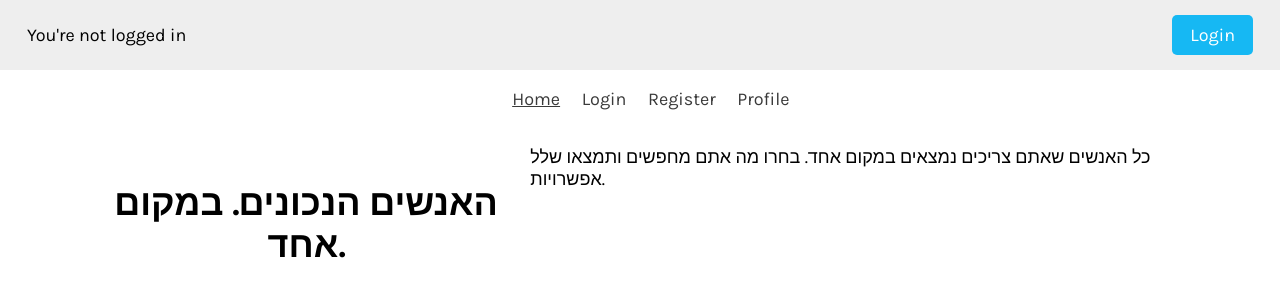
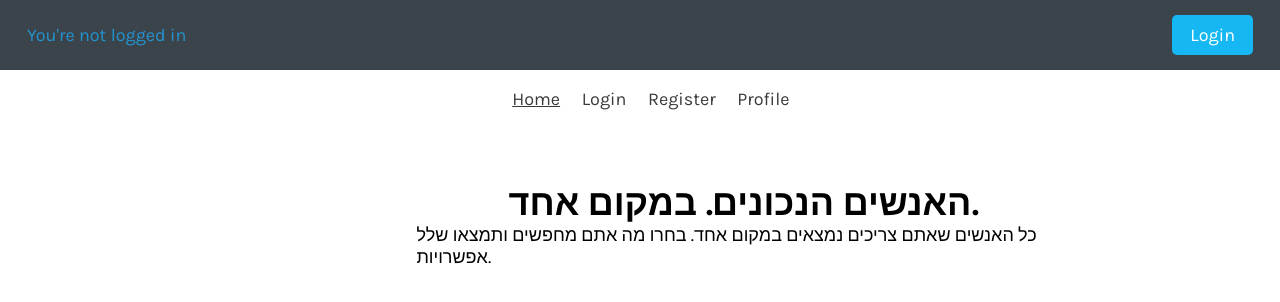
Before and after one commit to elad770/React_Demo_Login, a React (Create React App) app: page / in a window 1280 px wide. Shown: the top 302 px of the page. Built offline with nearby package versions, Linux system fonts and the light colour scheme.

Commit message:
update loader

```diff
--- a/package.json
+++ b/package.json
@@ -2,7 +2,6 @@
   "name": "flask_react",
   "version": "0.1.0",
   "private": true,
-
   "dependencies": {
     "@reduxjs/toolkit": "^1.8.6",
     "@testing-library/jest-dom": "^5.16.5",
@@ -13,6 +12,8 @@
     "react-dom": "^18.2.0",
     "react-hook-form": "^7.38.0",
     "react-hooks-useform": "^0.1.86",
+    "react-loader-spinner": "^5.3.4",
+    "react-promise-tracker": "^2.1.0",
     "react-redux": "^8.0.4",
     "react-router-dom": "^6.4.2",
     "react-scripts": "5.0.1",
--- a/src/App.css
+++ b/src/App.css
@@ -20,15 +20,19 @@ html {
 }
 
 .container {
-  max-width: 90%;
+  max-width: 70%;
   margin-right: auto;
   margin-left: auto;
   padding: 1rem;
 }
-
+.contLogin
+{
+  width: -webkit-fill-available;
+  margin-left: 24%;
+}
 .content {
   /* border: 1px solid black; */
-  height: 80vh;
+  /* height: 80vh; */
   display: flex;
   justify-content: center;
 }
--- a/src/App.js
+++ b/src/App.js
@@ -6,12 +6,17 @@ import ProfileScreen from "./screens/ProfileScreen";
 import HomeScreen from "./screens/HomeScreen";
 import ProtectedRoute from "./routing/ProtectedRoute";
 import "./App.css";
+import { useSelector } from "react-redux";
+import Loader from "./components/Loader/Loader";
 
 function App() {
+  const { loading } = useSelector((state) => state.user);
   return (
+    <div>
       <Router>
         <Header />
         <main className="container content">
+          <div className="contLogin">
             <Routes>
               <Route path="/" element={<HomeScreen />} />
               <Route path="/login" element={<LoginScreen />} />
@@ -20,8 +25,11 @@ function App() {
                 <Route path="/profile" element={<ProfileScreen />} />
               </Route>
             </Routes>
+            {loading && <Loader />}
+          </div>
         </main>
       </Router>
+    </div>
   );
 }
 
--- /dev/null
+++ b/src/components/Loader/Loader.css
@@ -0,0 +1,26 @@
+.lds-dual-ring {
+    display: inline-block;
+    width: 80px;
+    height: 80px;
+    padding-left: 21%;
+    padding-top: 12px;
+  }
+  .lds-dual-ring:after {
+    content: " ";
+    display: block;
+    width: 64px;
+    height: 64px;
+    margin: 8px;
+    border-radius: 50%;
+    border: 6px solid #cef;
+    border-color: #cef transparent #cef transparent;
+    animation: lds-dual-ring 1.2s linear infinite;
+  }
+  @keyframes lds-dual-ring {
+    0% {
+      transform: rotate(0deg);
+    }
+    100% {
+      transform: rotate(360deg);
+    }
+  }
--- /dev/null
+++ b/src/components/Loader/Loader.js
@@ -0,0 +1,13 @@
+import "./Loader.css";
+import { useSelector } from "react-redux";
+
+const Loader = (props) => {
+  const { loading } = useSelector((state) => state.user);
+  return (
+    <div class="lds-dual-ring">
+      <div>loading...</div>
+    </div>
+  );
+};
+
+export default Loader;
--- a/src/features/user/userActions.js
+++ b/src/features/user/userActions.js
@@ -1,7 +1,8 @@
 import axios from "axios";
 import { createAsyncThunk } from "@reduxjs/toolkit";
+// import { trackPromise } from 'react-promise-tracker';
+const host_api = "https://quickclearapi1.onrender.com";
 
-const host_api = "https://quickclearapi1.onrender.com";
 export const userLogin = createAsyncThunk(
   "user/login",
   async ({ email, password }, { rejectWithValue }) => {
@@ -11,25 +12,8 @@ export const userLogin = createAsyncThunk(
         headers: {
           Accept: "application/json",
           "Content-Type": "application/json",
-          // "Access-Control-Allow-Origin": "*",
-          // "Access-Control-Allow-Methods":
-          //   "GET, POST, PATCH, PUT, DELETE, OPTIONS",
-          // "Access-Control-Allow-Headers": "Origin, Content-Type, X-Auth-Token",
         },
       };
-
-      // const { data } = await fetch(
-      //   "https://quickclearapi1.onrender.com/login",
-      //   {
-      //     method: "post",
-      //     config,
-      //     //make sure to serialize your JSON body
-      //     body: JSON.stringify({
-      //       email: email,
-      //       password: password,
-      //     }),
-      //   }
-      // );
 
       const { data } = await axios.post(
         `${host_api}/login`,
--- a/src/screens/ProfileScreen.js
+++ b/src/screens/ProfileScreen.js
@@ -4,6 +4,7 @@ import { useEffect } from "react";
 
 const ProfileScreen = () => {
   const { userInfo } = useSelector((state) => state.user);
+
   useEffect(() => {
     let elementFigure = document.querySelector("figure");
     if (elementFigure) {
@@ -30,7 +31,6 @@ const ProfileScreen = () => {
       let color2 = "#" + Math.floor(Math.random() * 16777215).toString(16);
       let color3 = "#" + Math.floor(Math.random() * 16777215).toString(16);
 
-      console.log(color1);
       elementFigure.style.backgroundImage = `linear-gradient(to right, ${color1}, ${color2},${color3} )`;
       // document.querySelector(
       //   "figure"
--- a/src/styles/header.css
+++ b/src/styles/header.css
@@ -5,8 +5,8 @@
     height: 70px;
     width: 100%;
     padding: 1.5rem;
-    background-color: #eee;
-    color: black;
+    background-color: #3b444b;
+    color: rgb(35, 147, 207);
   }
 
   .cta {
```
Also changed, not shown: src/components/Header.js (+0 -34 lines), 1 other file (tests, documents, lock files or other folders). Lines whose indentation alone changed are shown as unchanged.
